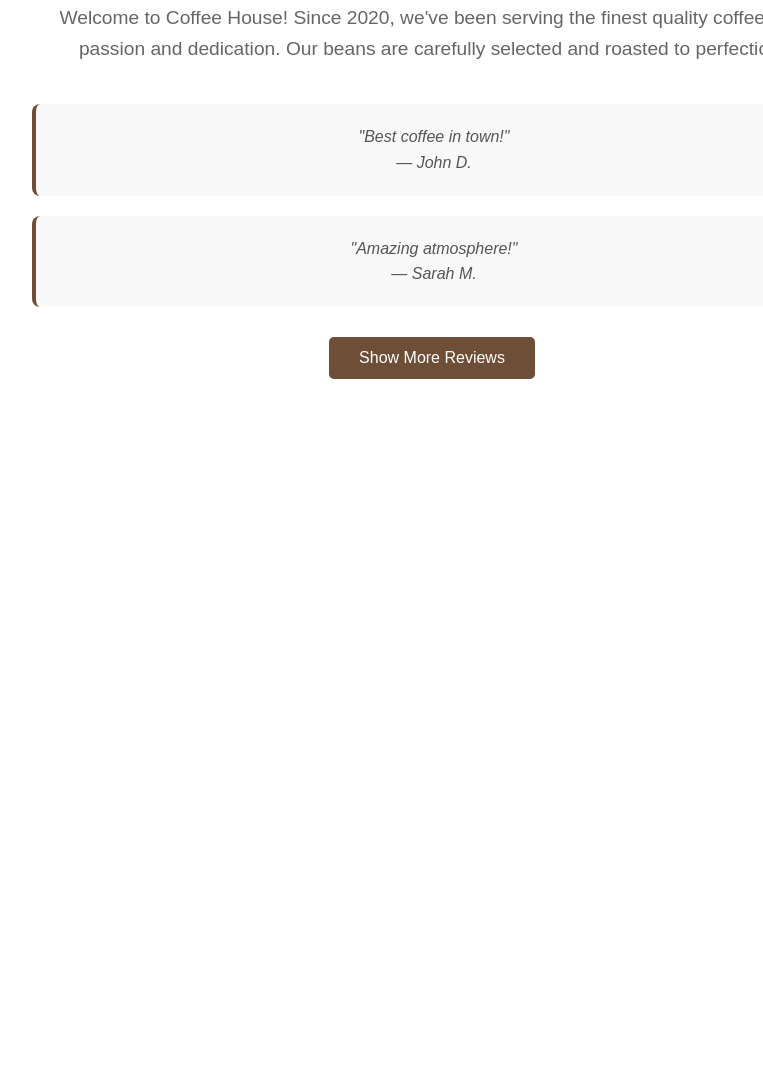
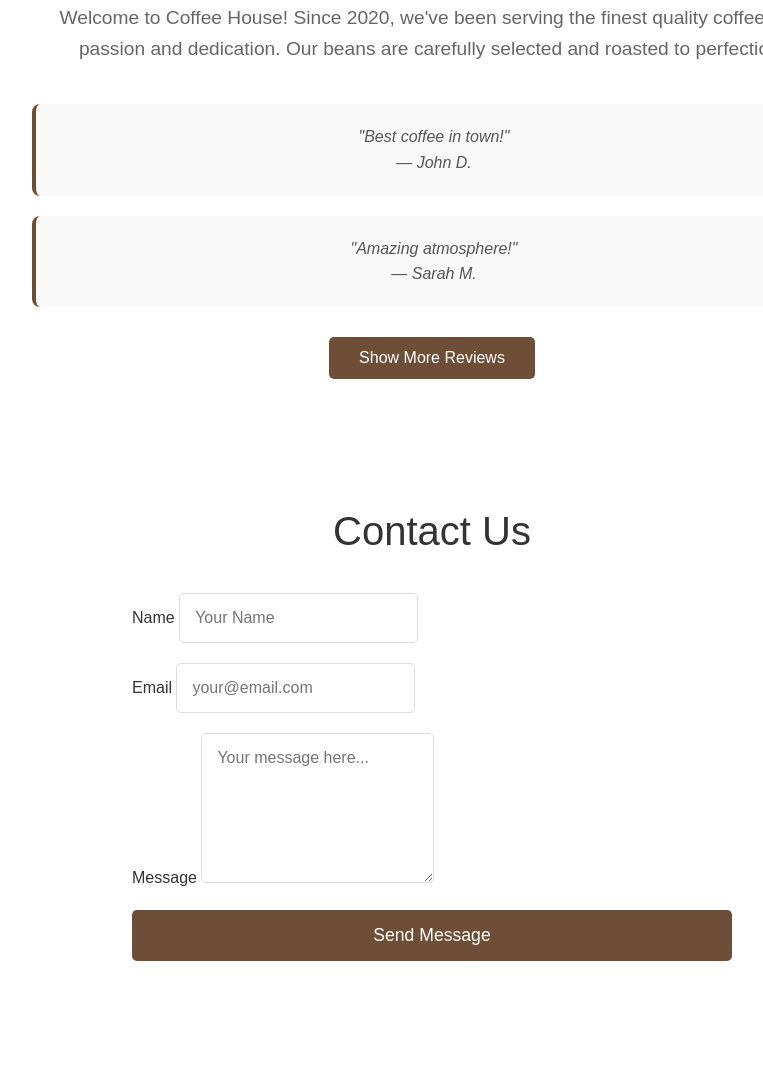
Before and after one commit to natia-saghliani-tbc-it-academy/test-collab2-3, a plain HTML site: page index.html in a window 1280 px wide. Shown: the part 977-2048 px from the top of the page, without its empty margins (208-971 px from the left). Before the commit the page ends 1536 px from the top, so only its background shows below. Drawn offline with Linux system fonts and the light colour scheme.

Commit message:
feat(contact): base contact commit

```diff
--- a/css/contact.css
+++ b/css/contact.css
@@ -0,0 +1,58 @@
+#section-3 {
+    background-color: #f9f9f9;
+}
+
+#contact-form {
+    max-width: 600px;
+    margin: 0 auto;
+    display: flex;
+    flex-direction: column;
+    gap: 20px;
+}
+
+#contact-form input,
+#contact-form textarea {
+    padding: 15px;
+    font-size: 1em;
+    border: 1px solid #ddd;
+    border-radius: 5px;
+    font-family: Arial, sans-serif;
+}
+
+#contact-form textarea {
+    min-height: 150px;
+    resize: vertical;
+}
+
+#contact-form button {
+    background-color: #6F4E37;
+    color: white;
+    border: none;
+    padding: 15px;
+    font-size: 1.1em;
+    cursor: pointer;
+    border-radius: 5px;
+    transition: background-color 0.3s;
+}
+
+#contact-form button:hover {
+    background-color: #5a3d2a;
+}
+
+#form-feedback {
+    margin-top: 20px;
+    padding: 15px;
+    border-radius: 5px;
+    text-align: center;
+    font-weight: bold;
+}
+
+#form-feedback.success {
+    background-color: #d4edda;
+    color: #155724;
+}
+
+#form-feedback.error {
+    background-color: #f8d7da;
+    color: #721c24;
+}
--- a/index.html
+++ b/index.html
@@ -95,7 +95,32 @@
           <button id="show-more-btn">Show More Reviews</button>
         </div>
       </section>
-      <section id="contact-section"></section>
+
+      <section id="contact-section">
+        <h2>Contact Us</h2>
+        <div class="contact-container">
+            <form id="contact-form">
+                <div class="form-group">
+                    <label for="contact-name">Name</label>
+                    <input type="text" id="contact-name" placeholder="Your Name" required>
+                </div>
+
+                <div class="form-group">
+                    <label for="contact-email">Email</label>
+                    <input type="email" id="contact-email" placeholder="your@email.com" required>
+                </div>
+
+                <div class="form-group">
+                    <label for="contact-message">Message</label>
+                    <textarea id="contact-message" placeholder="Your message here..." required></textarea>
+                </div>
+
+                <button type="submit" class="submit-btn">Send Message</button>
+            </form>
+            <div id="form-feedback"></div>
+        </div>
+    </section>
+
     </main>
 
     <script src="js/header.js"></script>
--- a/js/contact.js
+++ b/js/contact.js
@@ -0,0 +1,49 @@
+function contactIsValidEmail(email) {
+    return email.includes('@') && email.includes('.');
+}
+
+function contactShowFeedback(type, message) {
+    const feedback = document.getElementById('form-feedback');
+    feedback.textContent = message;
+    feedback.className = type + ' show';
+
+    setTimeout(function() {
+        feedback.className = '';
+        feedback.textContent = '';
+    }, 5000);
+}
+
+function contactHandleSubmit(event) {
+    event.preventDefault(); // Prevent page refresh
+
+    const name = document.getElementById('contact-name').value.trim();
+    const email = document.getElementById('contact-email').value.trim();
+    const message = document.getElementById('contact-message').value.trim();
+
+    if (!name || !email || !message) {
+        contactShowFeedback('error', 'Please fill in all fields.');
+        return;
+    }
+
+    if (!contactIsValidEmail(email)) {
+        contactShowFeedback('error', 'Please enter a valid email address.');
+        return;
+    }
+
+    contactShowFeedback('success', 'Thank you, ' + name + '! Your message has been sent. We\'ll get back to you soon.');
+    document.getElementById('contact-form').reset();
+
+    console.log('Form submitted:', name, email, message);
+}
+
+document.addEventListener('DOMContentLoaded', function() {
+    const form = document.getElementById('contact-form');
+
+    if (form) {
+        form.addEventListener('submit', function(event) {
+            contactHandleSubmit(event);
+        });
+    }
+
+    console.log('Contact section initialized');
+});
```
